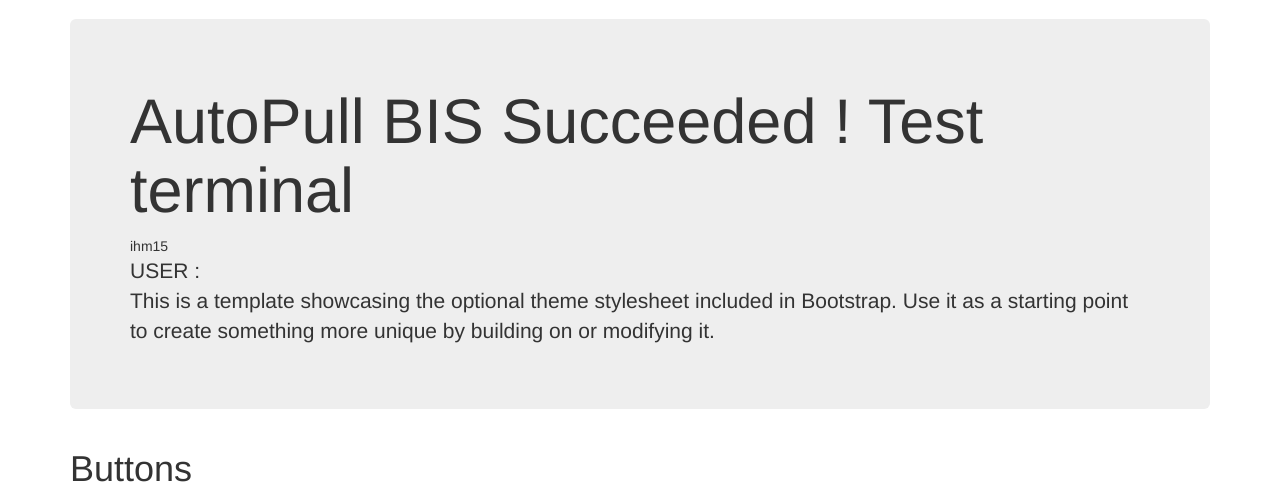
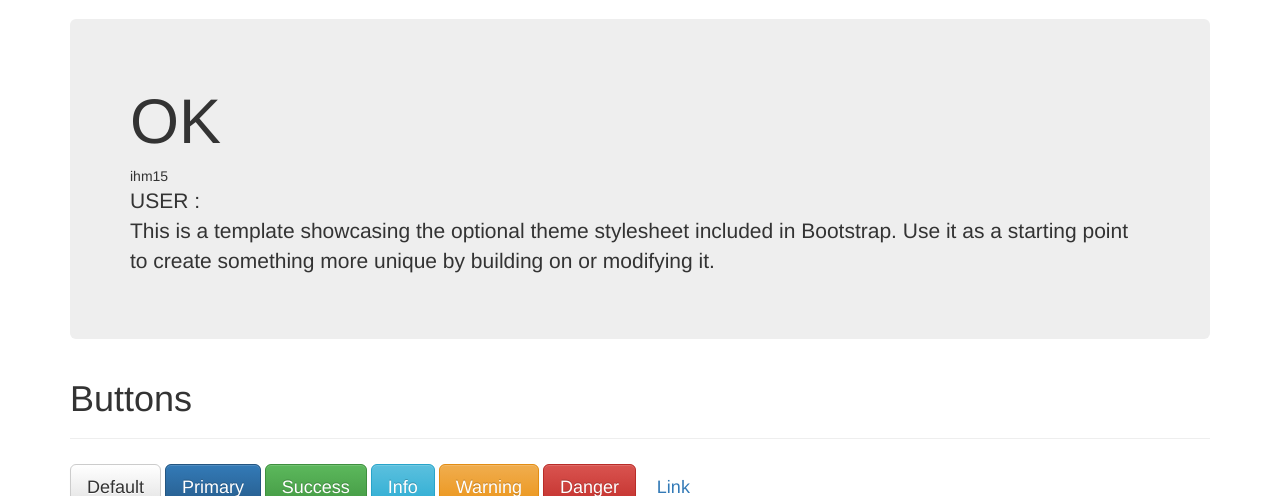
Before and after one commit to IHM15/nuitdelinfoihm15, a PHP site: page / in a window 1280 px wide. Shown: the part 51-547 px from the top of the page. Run offline with PHP 8.4, Linux system fonts and the light colour scheme; data that the repository does not hold is empty; some libraries are stand-ins or nearby versions.

Commit message:
push test

```diff
--- a/index.php
+++ b/index.php
@@ -74,7 +74,7 @@
 
       <!-- Main jumbotron for a primary marketing message or call to action -->
       <div class="jumbotron">
-        <h1>AutoPull BIS Succeeded ! Test terminal</h1>
+        <h1>OK</h1>
         <?php
           $pdo = PDOSingleton::getInstance();
           $users = $pdo->query("SELECT * FROM user")->fetch();
```
